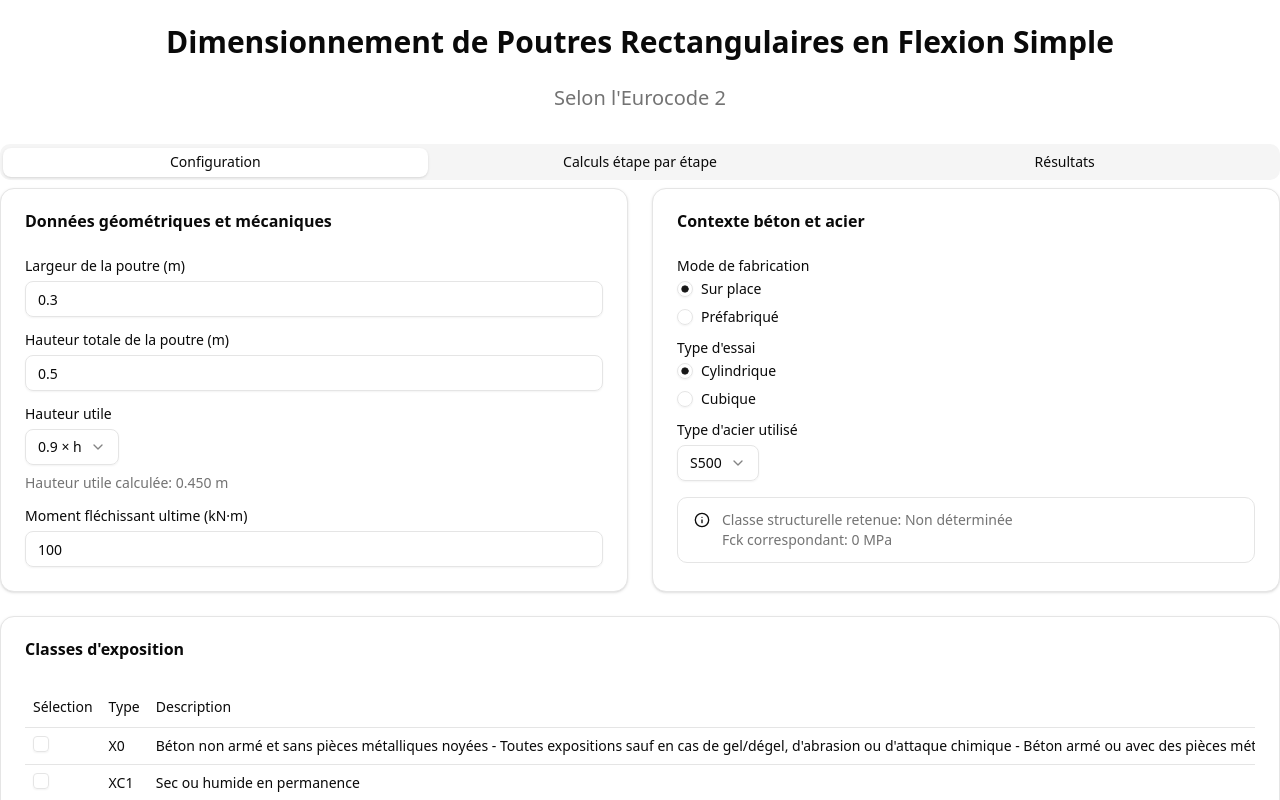
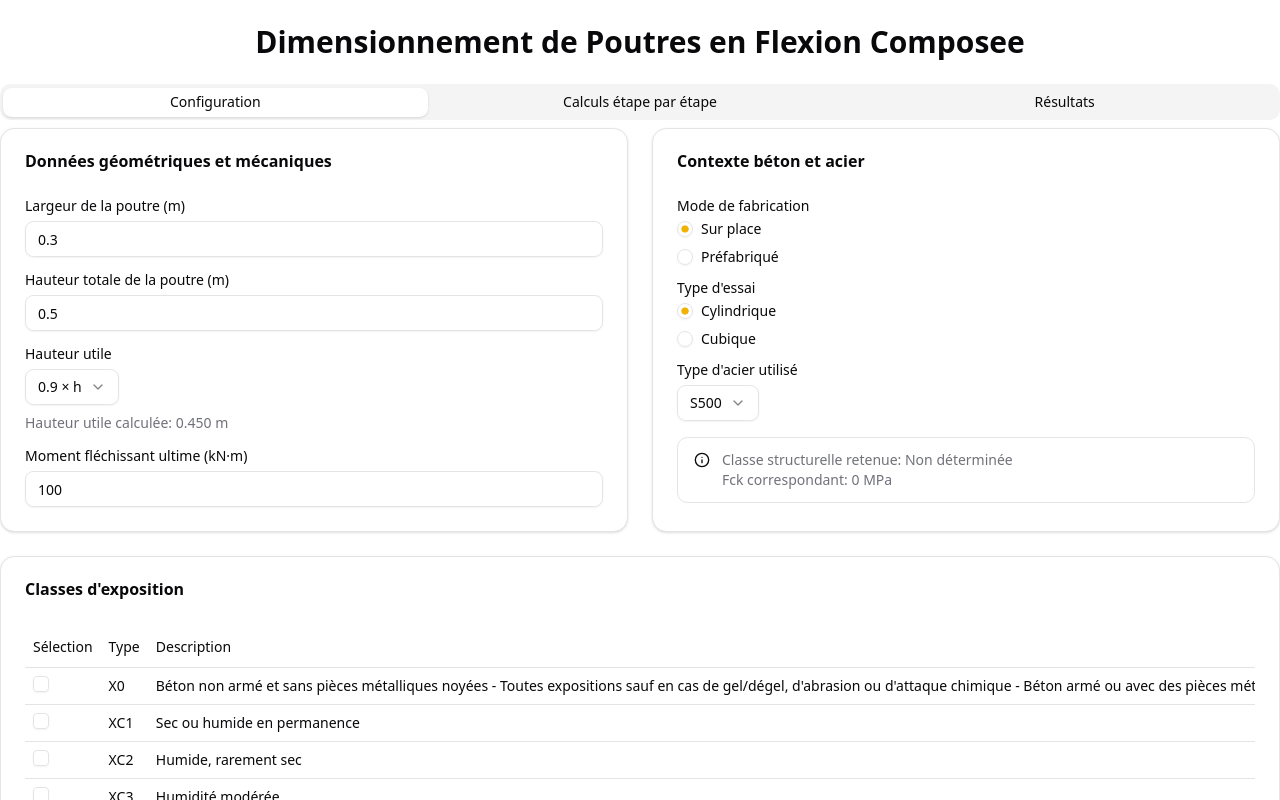
Before and after one commit to Tiam-Rietsch/poutre, a Next.js app: page / in a window 1280 px wide. Shown: the top 800 px of the page. Built offline with nearby package versions, Linux system fonts and the light colour scheme.

Commit message:
modified title

```diff
--- a/app/globals.css
+++ b/app/globals.css
@@ -44,73 +44,74 @@
 }
 
 :root {
-  --radius: 0.625rem;
+  --radius: 0.65rem;
   --background: oklch(1 0 0);
-  --foreground: oklch(0.145 0 0);
+  --foreground: oklch(0.141 0.005 285.823);
   --card: oklch(1 0 0);
-  --card-foreground: oklch(0.145 0 0);
+  --card-foreground: oklch(0.141 0.005 285.823);
   --popover: oklch(1 0 0);
-  --popover-foreground: oklch(0.145 0 0);
-  --primary: oklch(0.205 0 0);
-  --primary-foreground: oklch(0.985 0 0);
-  --secondary: oklch(0.97 0 0);
-  --secondary-foreground: oklch(0.205 0 0);
-  --muted: oklch(0.97 0 0);
-  --muted-foreground: oklch(0.556 0 0);
-  --accent: oklch(0.97 0 0);
-  --accent-foreground: oklch(0.205 0 0);
+  --popover-foreground: oklch(0.141 0.005 285.823);
+  --primary: oklch(0.795 0.184 86.047);
+  --primary-foreground: oklch(0.421 0.095 57.708);
+  --secondary: oklch(0.967 0.001 286.375);
+  --secondary-foreground: oklch(0.21 0.006 285.885);
+  --muted: oklch(0.967 0.001 286.375);
+  --muted-foreground: oklch(0.552 0.016 285.938);
+  --accent: oklch(0.967 0.001 286.375);
+  --accent-foreground: oklch(0.21 0.006 285.885);
   --destructive: oklch(0.577 0.245 27.325);
-  --border: oklch(0.922 0 0);
-  --input: oklch(0.922 0 0);
-  --ring: oklch(0.708 0 0);
+  --border: oklch(0.92 0.004 286.32);
+  --input: oklch(0.92 0.004 286.32);
+  --ring: oklch(0.795 0.184 86.047);
   --chart-1: oklch(0.646 0.222 41.116);
   --chart-2: oklch(0.6 0.118 184.704);
   --chart-3: oklch(0.398 0.07 227.392);
   --chart-4: oklch(0.828 0.189 84.429);
   --chart-5: oklch(0.769 0.188 70.08);
   --sidebar: oklch(0.985 0 0);
-  --sidebar-foreground: oklch(0.145 0 0);
-  --sidebar-primary: oklch(0.205 0 0);
-  --sidebar-primary-foreground: oklch(0.985 0 0);
-  --sidebar-accent: oklch(0.97 0 0);
-  --sidebar-accent-foreground: oklch(0.205 0 0);
-  --sidebar-border: oklch(0.922 0 0);
-  --sidebar-ring: oklch(0.708 0 0);
+  --sidebar-foreground: oklch(0.141 0.005 285.823);
+  --sidebar-primary: oklch(0.795 0.184 86.047);
+  --sidebar-primary-foreground: oklch(0.421 0.095 57.708);
+  --sidebar-accent: oklch(0.967 0.001 286.375);
+  --sidebar-accent-foreground: oklch(0.21 0.006 285.885);
+  --sidebar-border: oklch(0.92 0.004 286.32);
+  --sidebar-ring: oklch(0.795 0.184 86.047);
 }
 
 .dark {
-  --background: oklch(0.145 0 0);
+  --background: oklch(0.141 0.005 285.823);
   --foreground: oklch(0.985 0 0);
-  --card: oklch(0.205 0 0);
+  --card: oklch(0.21 0.006 285.885);
   --card-foreground: oklch(0.985 0 0);
-  --popover: oklch(0.205 0 0);
+  --popover: oklch(0.21 0.006 285.885);
   --popover-foreground: oklch(0.985 0 0);
-  --primary: oklch(0.922 0 0);
-  --primary-foreground: oklch(0.205 0 0);
-  --secondary: oklch(0.269 0 0);
+  --primary: oklch(0.795 0.184 86.047);
+  --primary-foreground: oklch(0.421 0.095 57.708);
+  --secondary: oklch(0.274 0.006 286.033);
   --secondary-foreground: oklch(0.985 0 0);
-  --muted: oklch(0.269 0 0);
-  --muted-foreground: oklch(0.708 0 0);
-  --accent: oklch(0.269 0 0);
+  --muted: oklch(0.274 0.006 286.033);
+  --muted-foreground: oklch(0.705 0.015 286.067);
+  --accent: oklch(0.274 0.006 286.033);
   --accent-foreground: oklch(0.985 0 0);
   --destructive: oklch(0.704 0.191 22.216);
   --border: oklch(1 0 0 / 10%);
   --input: oklch(1 0 0 / 15%);
-  --ring: oklch(0.556 0 0);
+  --ring: oklch(0.554 0.135 66.442);
   --chart-1: oklch(0.488 0.243 264.376);
   --chart-2: oklch(0.696 0.17 162.48);
   --chart-3: oklch(0.769 0.188 70.08);
   --chart-4: oklch(0.627 0.265 303.9);
   --chart-5: oklch(0.645 0.246 16.439);
-  --sidebar: oklch(0.205 0 0);
+  --sidebar: oklch(0.21 0.006 285.885);
   --sidebar-foreground: oklch(0.985 0 0);
-  --sidebar-primary: oklch(0.488 0.243 264.376);
-  --sidebar-primary-foreground: oklch(0.985 0 0);
-  --sidebar-accent: oklch(0.269 0 0);
+  --sidebar-primary: oklch(0.795 0.184 86.047);
+  --sidebar-primary-foreground: oklch(0.421 0.095 57.708);
+  --sidebar-accent: oklch(0.274 0.006 286.033);
   --sidebar-accent-foreground: oklch(0.985 0 0);
   --sidebar-border: oklch(1 0 0 / 10%);
-  --sidebar-ring: oklch(0.556 0 0);
+  --sidebar-ring: oklch(0.554 0.135 66.442);
 }
+
 
 @layer base {
   * {
--- a/app/page.tsx
+++ b/app/page.tsx
@@ -16,9 +16,9 @@
   return (
     <main className="container mx-auto py-6">
       <h1 className="text-3xl font-bold mb-6 text-center">
-        Dimensionnement de Poutres Rectangulaires en Flexion Simple
+        Dimensionnement de Poutres en Flexion  Composee
       </h1>
-      <h2 className="text-xl text-muted-foreground mb-8 text-center">Selon l&apos;Eurocode 2</h2>
+      {/* <h2 className="text-xl text-muted-foreground mb-8 text-center">Selon l&apos;Eurocode 2</h2> */}
 
       <Tabs defaultValue="configuration" value={activeTab} onValueChange={handleTabChange} className="w-full">
         <TabsList className="grid w-full grid-cols-3">
```
